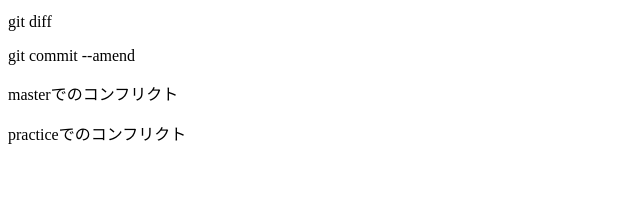
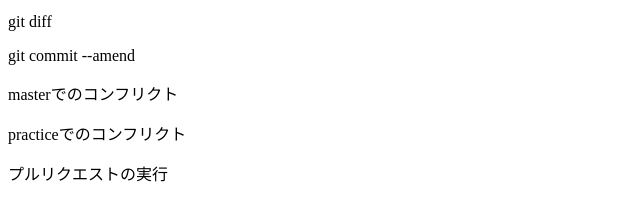
Before and after one commit to aihara-takumi/git_practice, a plain HTML site: page index.html in a window 1280 px wide. Shown: the part 96-316 px from the top of the page, without its empty margins (0-640 px from the left). Drawn offline with Linux system fonts and the light colour scheme.

Commit message:
プルリクエストの追記

```diff
--- a/index.html
+++ b/index.html
@@ -4,3 +4,4 @@
 <p>git commit --amend</p>
 <p>masterでのコンフリクト</p>
 <p>practiceでのコンフリクト</p>
+<p>プルリクエストの実行</p>
```
